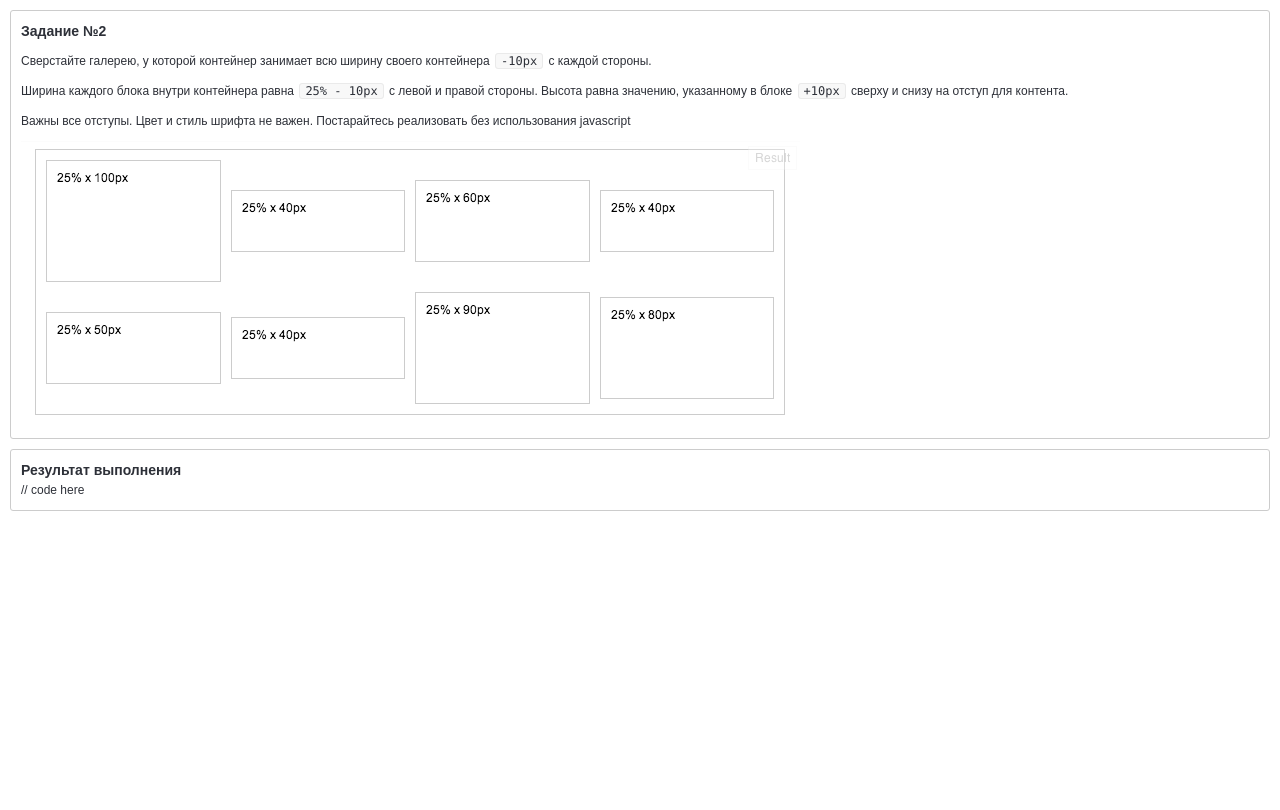
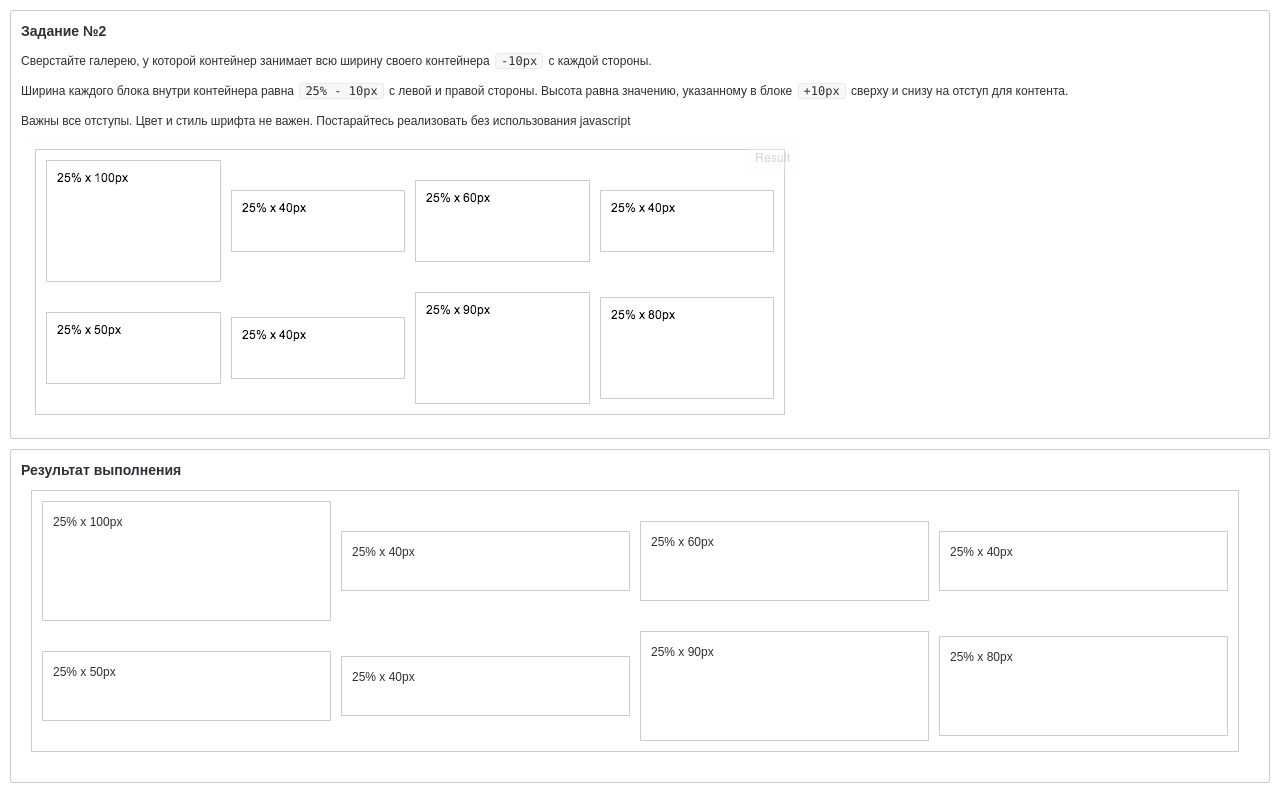
Before and after one commit to gate8team/frontend-position-task, a website: page src/issue #2/index.html in a window 1280 px wide. Drawn offline with Linux system fonts and the light colour scheme.

Commit message:
[ADDED]: added second issue solution. Updated styles of issue #1.

```diff
--- a/src/issue #1/static/css/main.css
+++ b/src/issue #1/static/css/main.css
@@ -5,9 +5,11 @@ __________________________________*/
 /* =User Styles
 __________________________________*/
 .-boxed *, .-boxed *:before, .-boxed *:after {
-  -webkit-box-sizing: border-box;
-  -moz-box-sizing: border-box;
-  box-sizing: border-box;
+  -webkit-box-sizing:border-box;
+  -moz-box-sizing:border-box;
+  -o-box-sizing:border-box;
+  -ms-box-sizing:border-box;
+  box-sizing:border-box;
 }
 
 .b-row {
--- a/src/issue #2/index.html
+++ b/src/issue #2/index.html
@@ -17,8 +17,20 @@
 		</div>
 		<div class="b-task">
 			<h1 class="b-task-caption">Результат выполнения</h1>
-			<div class="b-task-result">
-				// code here
+			<div class="b-task-result -boxed">
+                <div class="b-gallery-wr">
+                    <div class="b-gallery"><!--
+                    --><div class="b-gallery-item"><div class="-h100">25% x 100px</div></div><!--
+                    --><div class="b-gallery-item"><div class="-h40">25% x 40px</div></div><!--
+                    --><div class="b-gallery-item"><div class="-h60">25% x 60px</div></div><!--
+                    --><div class="b-gallery-item"><div class="-h40">25% x 40px</div></div><!--
+                    --><div class="b-gallery-item"><div class="-h50">25% x 50px</div></div><!--
+                    --><div class="b-gallery-item"><div class="-h40">25% x 40px</div></div><!--
+                    --><div class="b-gallery-item"><div class="-h90">25% x 90px</div></div><!--
+                    --><div class="b-gallery-item"><div class="-h80">25% x 80px</div></div><!--
+                    -->
+                    </div>
+                </div>
 			</div>
 		</div>
 	</body>
--- a/src/issue #2/static/css/main.css
+++ b/src/issue #2/static/css/main.css
@@ -4,3 +4,58 @@ __________________________________*/
 
 /* =User Styles
 __________________________________*/
+.-boxed *, .-boxed *:before, .-boxed *:after {
+  -webkit-box-sizing:border-box;
+  -moz-box-sizing:border-box;
+  -o-box-sizing:border-box;
+  -ms-box-sizing:border-box;
+  box-sizing:border-box;
+}
+
+.b-gallery-wr {
+  margin: 10px;
+  padding: 10px;
+}
+
+.b-gallery {
+  margin: -10px 0 0 -10px;
+  padding: 0 10px 10px 0;
+  border: 1px solid #ccc;
+}
+
+.b-gallery-item {
+  margin: 10px 0 0 0;
+  padding: 0 0 0 10px;
+  width: 25%;
+  display: inline-block;
+  vertical-align: middle;
+}
+
+.b-gallery-item div {
+  padding: 10px;
+  border: 1px solid #ccc;
+}
+
+div.-h100 {
+  height: 120px;
+}
+
+div.-h40 {
+  height: 60px;
+}
+
+div.-h60 {
+  height: 80px;
+}
+
+div.-h50 {
+  height: 70px;
+}
+
+div.-h90 {
+  height: 110px;
+}
+
+div.-h80 {
+  height: 100px;
+}
```
Also changed, not shown: README.md.
